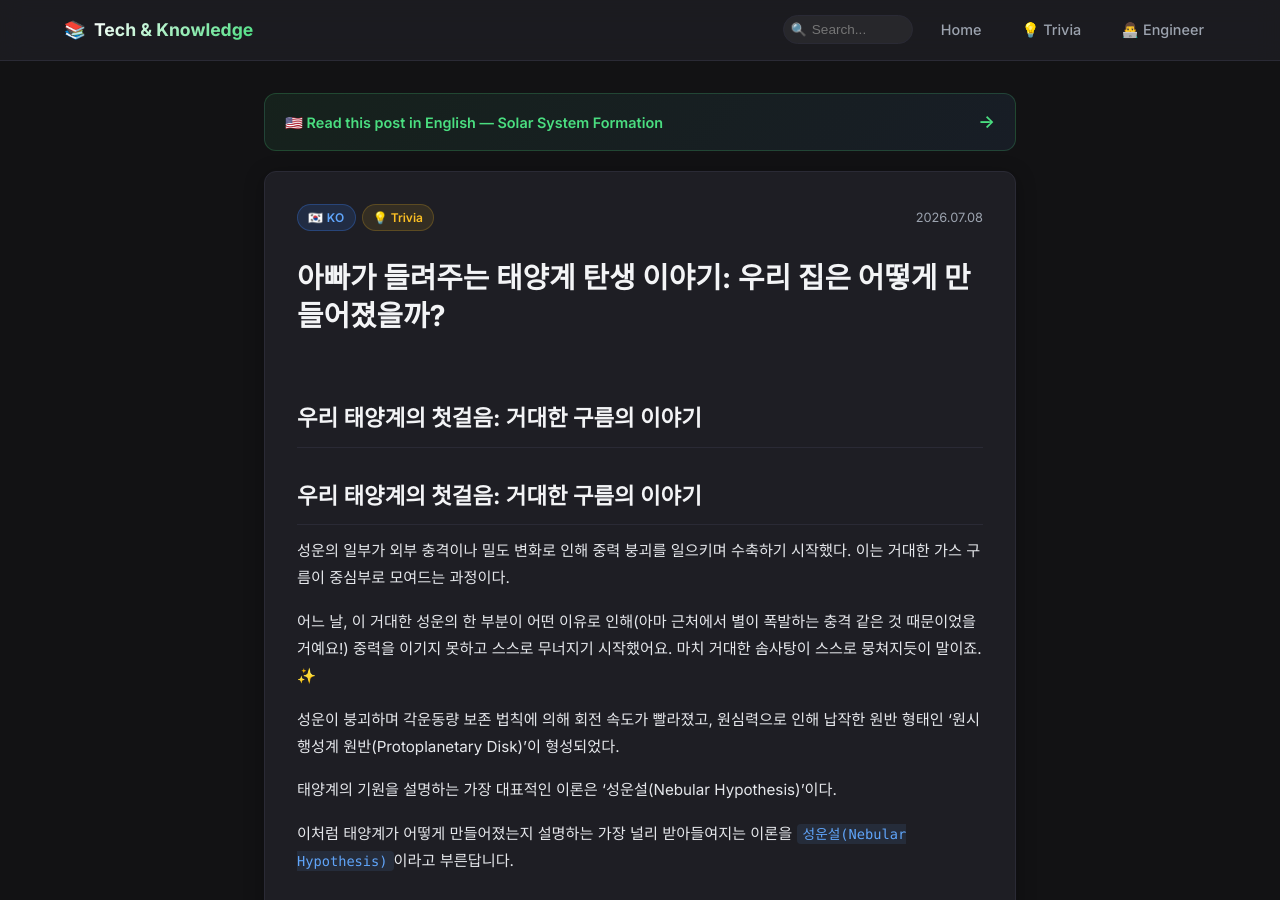
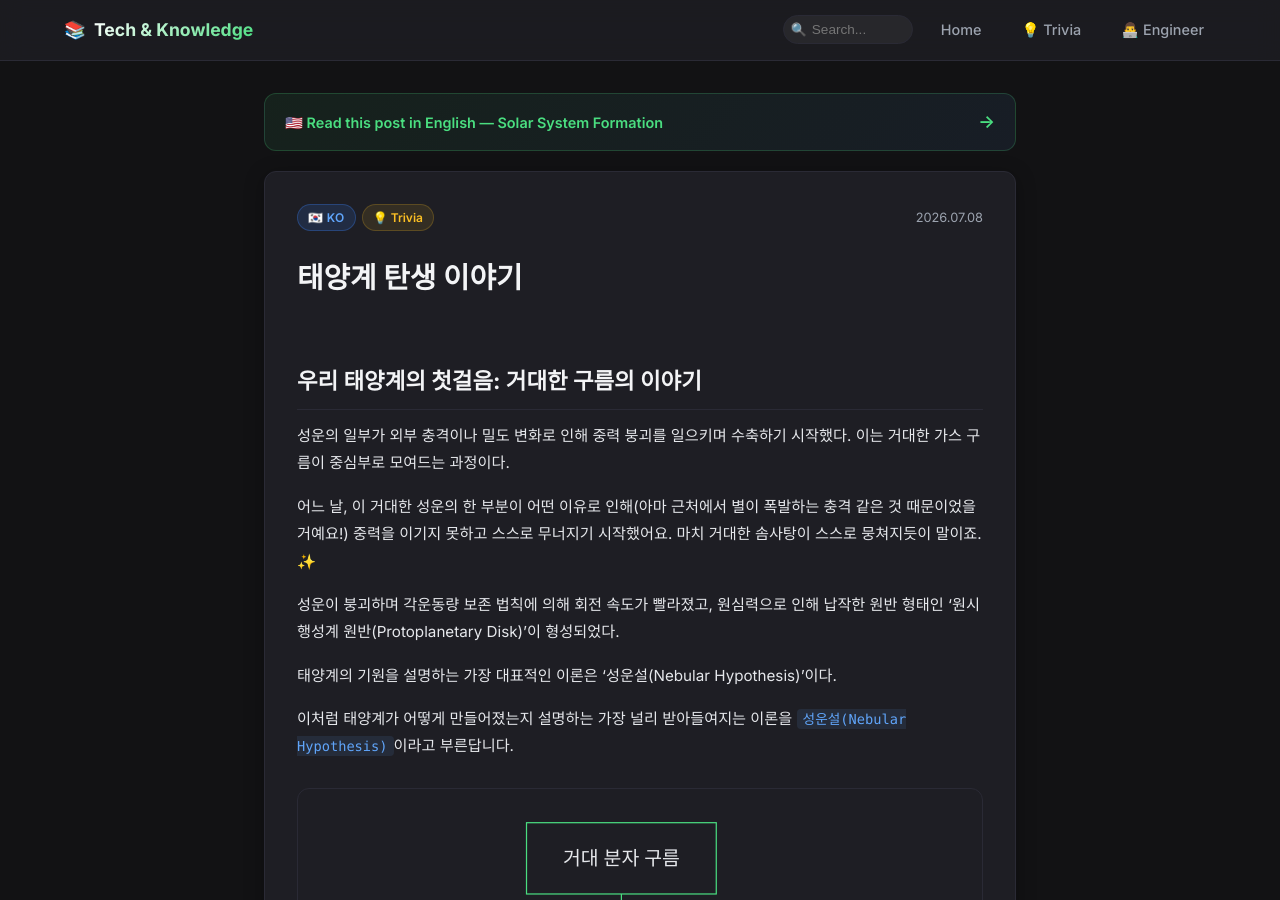
Before and after one commit to ethanpark0726/blog_automation, a Jekyll site: the page built from _posts/ko/2026-07-08-태양계-탄생-이야기.md, in a window 1280 px wide and 900 px high. Built offline with Jekyll 4.4.1, drawn with Linux system fonts in a browser that asks for light colours; some of the changed text lies outside the part shown.

Commit message:
Update the file name

```diff
--- a/_posts/ko/2026-07-08-아빠가-들려주는-태양계-탄생-이야기-우리-집은-어떻게-만들어졌을까.md
+++ b/_posts/ko/2026-07-08-태양계-탄생-이야기.md
@@ -1,8 +1,9 @@
 ---
 layout: post
-title: "아빠가 들려주는 태양계 탄생 이야기: 우리 집은 어떻게 만들어졌을까?"
+title: 태양계 탄생 이야기
 date: 2026-07-08 05:42:52 +0900
-categories: [Trivia]
+categories:
+  - Trivia
 tags:
   - 태양계 형성
   - 성운설
@@ -12,12 +13,10 @@
   - 우주 이야기
   - 과학 교육
 lang: ko
-topic_id: "solar-system-formation"
-post_id: "solar-system-formation-d0fca2e0"
-description: "46억 년 전 거대한 구름에서 시작된 태양계의 신비로운 탄생 과정을 아빠의 친근한 설명과 비유로 쉽고 재미있게 알아봅니다. 성운설, 강착, 온도 기울기의 비밀을 함께 파헤쳐봐요!"
+topic_id: solar-system-formation
+post_id: solar-system-formation-d0fca2e0
+description: 46억 년 전 거대한 구름에서 시작된 태양계의 신비로운 탄생 과정을 아빠의 친근한 설명과 비유로 쉽고 재미있게 알아봅니다. 성운설, 강착, 온도 기울기의 비밀을 함께 파헤쳐봐요!
 ---
-## 우리 태양계의 첫걸음: 거대한 구름의 이야기
-
 ## 우리 태양계의 첫걸음: 거대한 구름의 이야기
 
 성운의 일부가 외부 충격이나 밀도 변화로 인해 중력 붕괴를 일으키며 수축하기 시작했다. 이는 거대한 가스 구름이 중심부로 모여드는 과정이다.
@@ -45,8 +44,6 @@
 
 ## 작은 알갱이들이 뭉쳐 큰 행성이 되기까지
 
-## 작은 알갱이들이 뭉쳐 큰 행성이 되기까지
-
 먼지 입자들은 점진적으로 뭉쳐져 미행성체(Planetesimal)를 형성했고, 이 미행성체들이 서로 충돌하고 합쳐지며 행성으로 성장했다.
 
 처음에는 아주 작은 먼지 뭉치들이었지만, 점점 더 많은 먼지와 가스를 끌어당겨서 마치 눈덩이를 굴리듯 커다랗게 자라났어요. 이렇게 자란 작은 덩어리들을 `미행성체(Planetesimal)`라고 불러요. 이 미행성체들이 서로 부딪히고 합쳐지면서 우리가 아는 행성들로 자라나게 되었답니다. 정말 멋진 성장 과정이죠? 🚀
@@ -57,8 +54,6 @@
 이러한 온도 기울기는 태양계 내 행성들의 구성 성분과 물리적 특성을 결정짓는 핵심 요인이 되었다.
 
 이런 `온도 기울기` 덕분에 우리 태양계에는 뜨거운 암석 행성과 차가운 가스 행성들이 사이좋게 자리 잡게 되었답니다.
-
-## 우주를 탐험하는 우리의 지혜
 
 ## 우주를 탐험하는 우리의 지혜
 
```
Also changed, not shown: _knowledge/concepts/solar-system-formation.md (+1 -1 lines).
